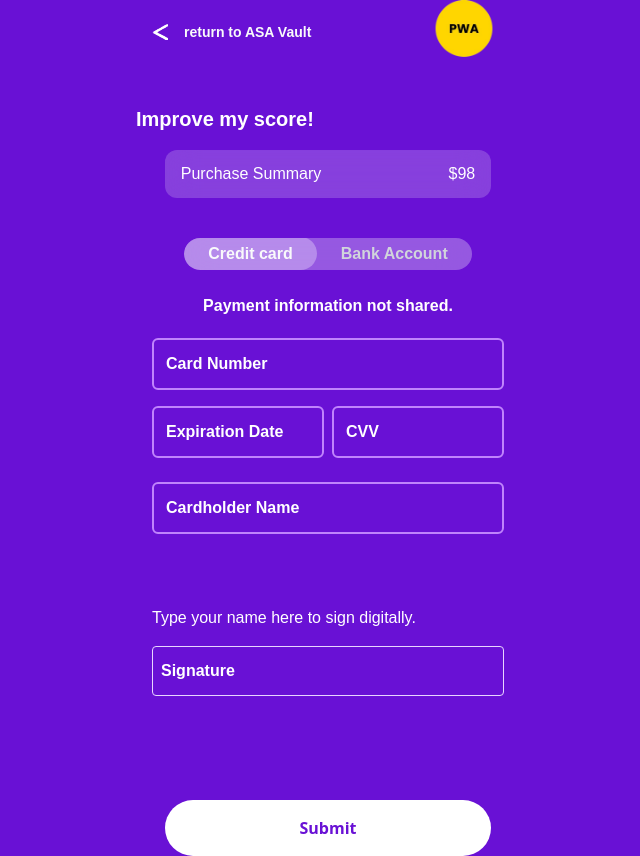
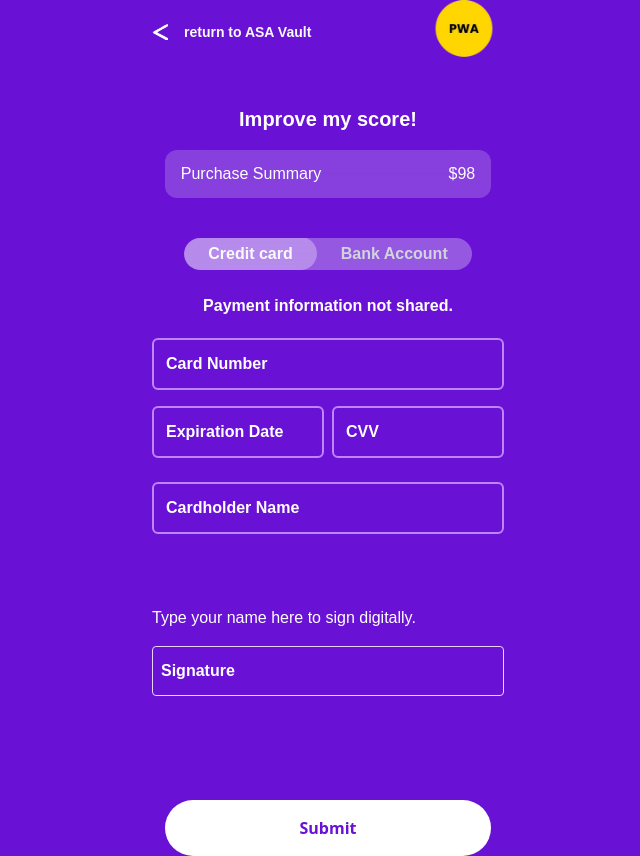
Before and after one commit to vinender/payment-pwa, a React (Create React App) app: page /payment-form in a window 1280 px wide. Shown: the whole page, without its empty margins (312-952 px from the left). Built offline with nearby package versions, Linux system fonts and the light colour scheme.

Commit message:
improve score screen updated

```diff
--- a/src/components/form.js
+++ b/src/components/form.js
@@ -20,7 +20,7 @@ const PaymentForm = () => {
             <img className=' h-16 w-16 mx-6' src='/pwa.png' />
           </div>
 
-          <h2 className="text-white font-semibold font-poppins mt-10 text-[20px] mb-4">Improve my score!</h2>
+          <h2 className="text-white text-center font-semibold font-poppins mt-10 text-[20px] mb-4">Improve my score!</h2>
 
           <div className="flex bg-white/20 backdrop-blur-lg p-3 px-4 rounded-xl w-[85%] mx-auto justify-between items-center mb-4">
             <span className="text-white font-poppins font-medium">Purchase Summary</span>
```
